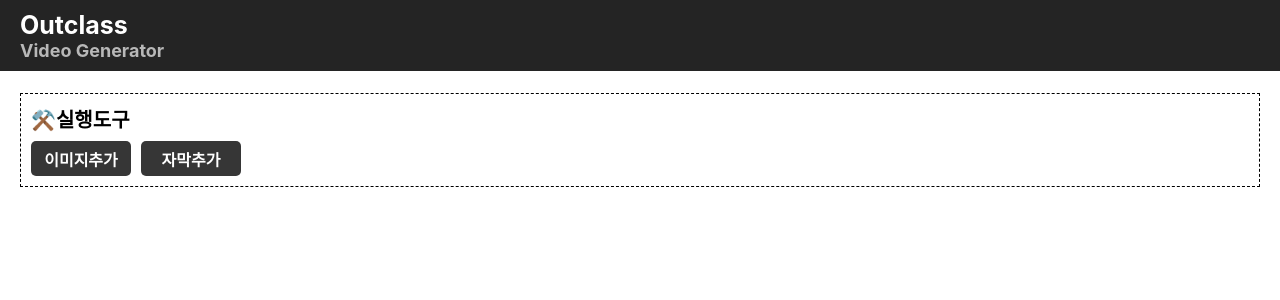
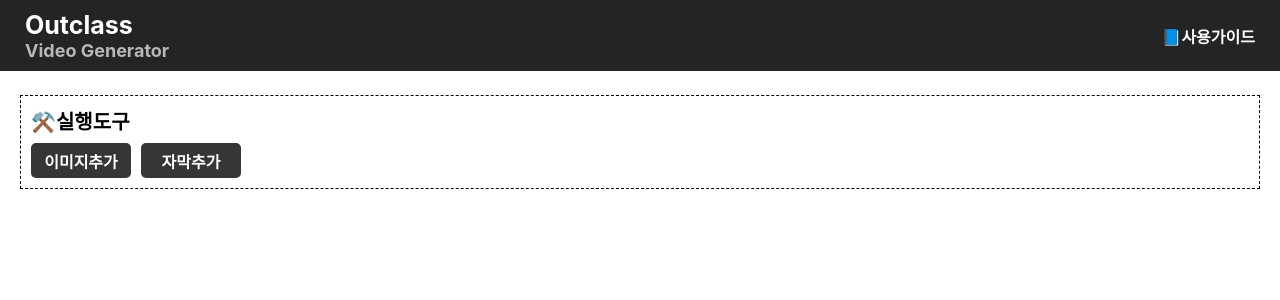
Before and after one commit to outclassstudio/my-presenter, a React (Create React App) app: page / in a window 1280 px wide. Shown: the top 300 px of the page. Built offline with nearby package versions, Linux system fonts and the light colour scheme; a web font is replaced by a local one.

Commit message:
Feat: Add readme link

```diff
--- a/src/components/add-subtitles-modal.js
+++ b/src/components/add-subtitles-modal.js
@@ -1,6 +1,6 @@
 import styled from "styled-components";
 import { DefaultButton } from "../style/button-style";
-import { useState } from "react";
+import { useEffect, useState } from "react";
 import useDataStore from "../data/store";
 
 export default function AddSubtitlesModal({ handleModalOpen }) {
@@ -8,6 +8,16 @@ export default function AddSubtitlesModal({ handleModalOpen }) {
   const [previewMode, setPreviewMode] = useState(false);
   const [subArray, setSubArray] = useState([]);
   const { videoData, updateSubs } = useDataStore();
+
+  useEffect(() => {
+    const escKeyModalClose = (e) => {
+      if (e.keyCode === 27) {
+        handleModalOpen();
+      }
+    };
+    window.addEventListener("keydown", escKeyModalClose);
+    return () => window.removeEventListener("keydown", escKeyModalClose);
+  }, []);
 
   const handleSubtitleChange = (e) => {
     setSubtitle(e.target.value);
--- /dev/null
+++ b/src/components/header.js
@@ -0,0 +1,56 @@
+import styled from "styled-components";
+
+export default function Header() {
+  return (
+    <HeaderContainer>
+      <TitleWrapper>
+        <div className="main">Outclass</div>
+        <div className="sub">Video Generator</div>
+      </TitleWrapper>
+      <Guide
+        href="https://github.com/outclassstudio/my-presenter?tab=readme-ov-file#-%EC%82%AC%EC%9A%A9%EA%B0%80%EC%9D%B4%EB%93%9C"
+        target="_blank"
+      >
+        📘사용가이드
+      </Guide>
+    </HeaderContainer>
+  );
+}
+
+const HeaderContainer = styled.div`
+  padding: 10px 25px;
+  display: flex;
+  justify-content: space-between;
+  align-items: center;
+  font-weight: bold;
+  background-color: #242424;
+  color: white;
+  margin-bottom: 12px;
+`;
+
+const TitleWrapper = styled.div`
+  display: flex;
+  flex-direction: column;
+  justify-content: center;
+  align-items: start;
+  font-size: 25px;
+
+  div {
+    &.main {
+    }
+    &.sub {
+      font-size: 18px;
+      color: #b8b8b8;
+    }
+  }
+`;
+
+const Guide = styled.a`
+  cursor: pointer;
+  text-decoration: none;
+  color: white;
+
+  &:hover {
+    text-decoration: underline;
+  }
+`;
--- a/src/pages/home.js
+++ b/src/pages/home.js
@@ -7,6 +7,7 @@ import SequenceImage from "../components/sequence-image";
 import AddSubtitlesModal from "../components/add-subtitles-modal";
 import { useState } from "react";
 import { formatToMin } from "../lib/utils";
+import Header from "../components/header";
 
 export default function Home() {
   const [isSubtitleModalOpen, setIsSubtitleModalOpen] = useState(false);
@@ -65,10 +66,7 @@ export default function Home() {
       ) : (
         ""
       )}
-      <Header>
-        <div className="main">Outclass</div>
-        <div className="sub">Video Generator</div>
-      </Header>
+      <Header />
       <FormWrapper>
         <div className="title">⚒️실행도구</div>
         <FileForm onSubmit={handleImageUpload}>
@@ -90,6 +88,8 @@ export default function Home() {
               height={"35px"}
               fontSize={"16px"}
               background={"#12c763"}
+              hover={"#16db6e"}
+              active={"#53e092"}
               onClick={handlePresentOn}
             >
               재생하기
@@ -132,28 +132,6 @@ const MainContainer = styled.div`
   margin-bottom: 20px;
 `;
 
-const Header = styled.div`
-  padding: 10px 20px;
-  display: flex;
-  flex-direction: column;
-  justify-content: center;
-  align-items: start;
-  font-size: 25px;
-  font-weight: bold;
-  background-color: #242424;
-  color: white;
-  margin-bottom: 10px;
-
-  div {
-    &.main {
-    }
-    &.sub {
-      font-size: 18px;
-      color: #b8b8b8;
-    }
-  }
-`;
-
 const FormWrapper = styled.div`
   margin: 2px 20px;
   border: 1px dashed;
@@ -187,39 +165,22 @@ const FileForm = styled.form`
   gap: 10px;
 `;
 
-const AddImageButton = styled.label`
-  display: flex;
-  flex-direction: column;
-  justify-content: center;
-  align-items: center;
+const AddImageButton = styled(DefaultButton).attrs({ as: "label" })`
   width: 80px;
   height: 25px;
+  padding: 5px 10px;
   background: #363636;
-  color: white;
-  border: none;
-  border-radius: 5px;
-  cursor: pointer;
-  font-weight: bold;
-  padding: 5px 10px;
   font-size: 16px;
+
+  &:hover {
+    background: #4f4e4e;
+  }
+  &:active {
+    background: #706f6f;
+  }
 `;
 
-const AddSubtitleButton = styled.div`
-  display: flex;
-  flex-direction: column;
-  justify-content: center;
-  align-items: center;
-  width: 80px;
-  height: 25px;
-  background: #363636;
-  color: white;
-  border: none;
-  border-radius: 5px;
-  cursor: pointer;
-  font-weight: bold;
-  padding: 5px 10px;
-  font-size: 16px;
-`;
+const AddSubtitleButton = styled(AddImageButton).attrs({ as: "div" })``;
 
 const ImageInput = styled.input`
   display: none;
--- a/src/style/button-style.js
+++ b/src/style/button-style.js
@@ -1,8 +1,6 @@
 import styled from "styled-components";
 
 export const DefaultButton = styled.button`
-  /* padding: 5px 10px; */
-  /* padding: 20px; */
   display: flex;
   flex-direction: column;
   justify-content: center;
@@ -16,7 +14,6 @@ export const DefaultButton = styled.button`
   border-radius: 5px;
   cursor: pointer;
   font-weight: bold;
-  /* font-size: 16px; */
 
   &:disabled {
     background: #949494;
```
